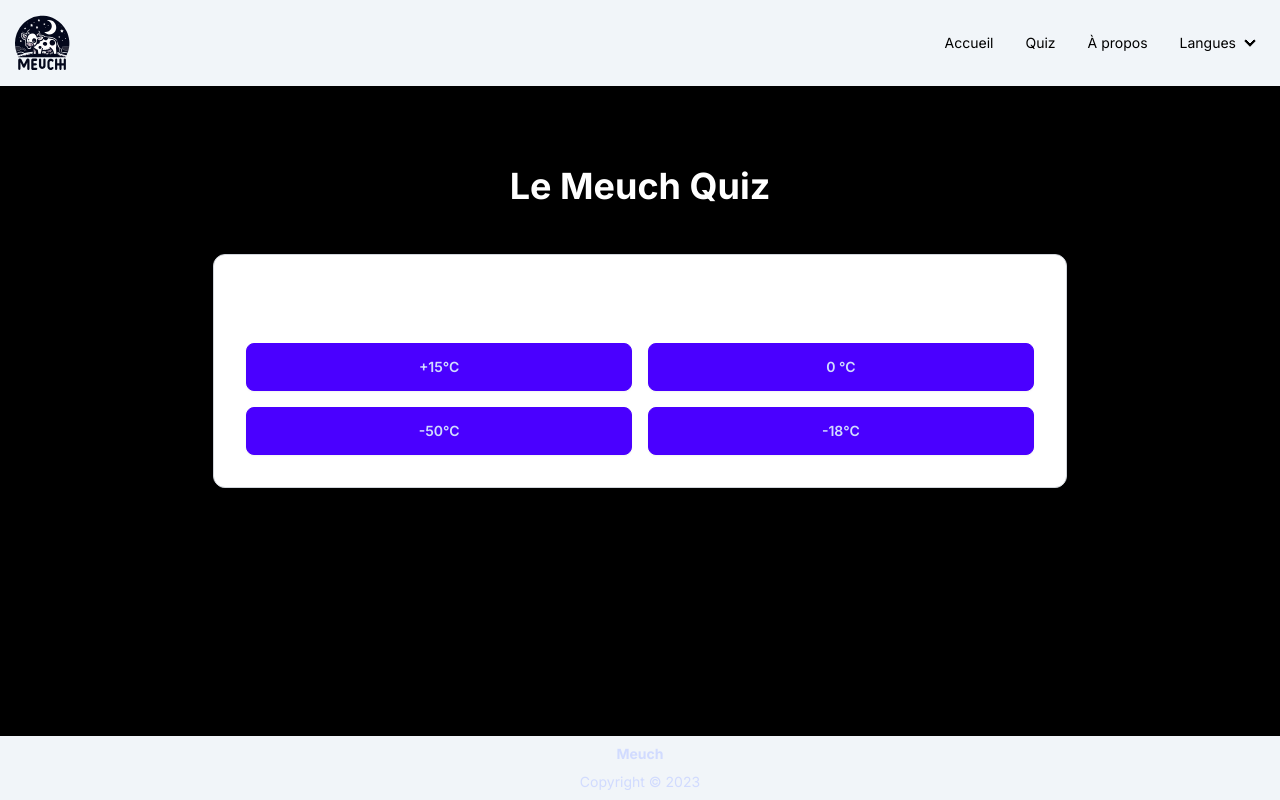
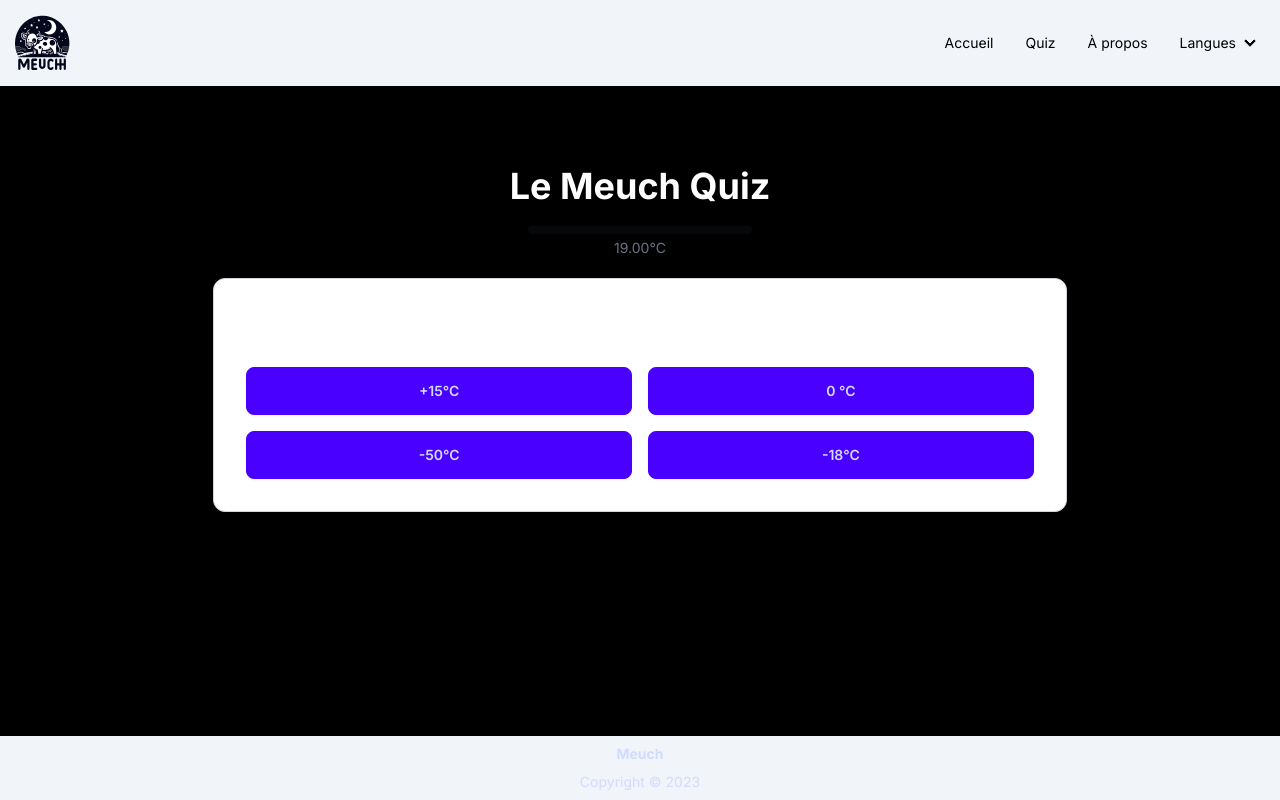
Before and after one commit to MeuchCNAM/ndi-2023, a Next.js app: page /en/quiz in a window 1280 px wide. Built offline with nearby package versions, Linux system fonts and the light colour scheme.

Commit message:
feat: #33 improved progress bar

```diff
--- a/app/components/progressbar.tsx
+++ b/app/components/progressbar.tsx
@@ -1,30 +1,37 @@
-import React, { useState, useEffect } from 'react';
-import LinearProgress from '@mui/material/LinearProgress';
+import React, { FC } from "react";
 
-interface Co2ProgressBarProps {
-  co2Value: number;
+interface ProgressBarProps {
+  value: number;
 }
 
-const Co2ProgressBar: React.FC<Co2ProgressBarProps> = ({ co2Value }) => {
-  const [progress, setProgress] = useState<number>(0);
+const ProgressBar: FC<ProgressBarProps> = ({ value = 0 }) => {
+  // Limit the number of decimal places to 2
+  const formattedValue = (value / 3 + 19).toFixed(2);
 
-  useEffect(() => {
-    // Assuming co2Value is between 0 and 100 (adjust the range as needed)
-    const normalizedValue = Math.min(Math.max(co2Value, 0), 100);
-    setProgress(normalizedValue);
-  }, [co2Value]);
+  const getProgressColor = (value: number) => {
+    if (value < 33) {
+      return "success";
+    }
+
+    if (value < 66) {
+      return "warning";
+    }
+
+    return "error";
+  };
 
   return (
-    <div className="text-center">
-      <h1 className="font-bold text-xl mb-2">Taux de CO2</h1>
-      <LinearProgress
-        className="h-10 rounded-lg"
-        variant="determinate"
-        value={progress}
-        color="secondary" // Use the 'secondary' color as the filling color
-      />
-    </div>
+    <>
+      <progress
+        className={`progress progress-${getProgressColor(value)} w-56`}
+        value={value}
+        max="100"
+      ></progress>
+      <span className="mt-1 mb-5 text-gray-500 text-sm">
+        {formattedValue}°C
+      </span>
+    </>
   );
 };
 
-export default Co2ProgressBar;
+export default ProgressBar;
--- a/app/components/quiz/quizpane.tsx
+++ b/app/components/quiz/quizpane.tsx
@@ -2,17 +2,19 @@
 
 import { useState } from "react";
 import questions from "../../../public/quizData.json";
+import ProgressBar from "@/app/components/progressbar";
 
 export default function QuizPane() {
   const [isQuestionAnswered, setIsQuestionAnswered] = useState(false);
   const [questionNumber, setQuestionNumber] = useState(0);
   const [choice, setChoice] = useState(-1);
+  const [progress, setProgress] = useState(0);
 
   const nextQuestion = () => {
     setIsQuestionAnswered(false);
     setChoice(-1);
     setQuestionNumber((questionNumber + 1) % questions.length);
-  }
+  };
 
   const getAnswerClass = (index: number) => {
     if (!isQuestionAnswered) {
@@ -28,11 +30,15 @@ export default function QuizPane() {
     }
 
     return "btn-neutral";
-  }
+  };
 
   const handleChoice = (choice: number) => {
     if (isQuestionAnswered) {
       return;
+    }
+
+    if (!(choice === questions[questionNumber]?.correctAnswerIndex)) {
+      setProgress(progress + 15);
     }
 
     setIsQuestionAnswered(true);
@@ -40,29 +46,57 @@ export default function QuizPane() {
   };
 
   return (
-    <main className="flex flex-col items-center mt-20">
-      <h1 className="text-4xl font-bold text-center mb-12">Le Meuch Quiz</h1>
-      <section className={`bg-white border border-gray-300 shadow-md rounded-xl w-2/3 collapse ${isQuestionAnswered && "collapse-open"}`}>
+    <main className="flex flex-col items-center mt-20 min-h-[65vh]">
+      <h1 className="text-4xl font-bold text-center mb-5">Le Meuch Quiz</h1>
+      <ProgressBar value={progress} />
+
+      <section
+        className={`bg-white border border-gray-300 shadow-md rounded-xl w-2/3 collapse ${
+          isQuestionAnswered && "collapse-open"
+        }`}
+      >
         <div className="collapse-title text-xl font-medium p-8">
-          <h2 className="text-2xl font-bold text-center mb-6">{questions[questionNumber]?.question}</h2>
+          <h2 className="text-2xl font-bold text-center mb-6">
+            {questions[questionNumber]?.question}
+          </h2>
           <div className="grid grid-cols-2 gap-4 gap-x-4">
-            {questions[questionNumber]?.answers.map((option: string, index: number) => (
-              <button
-                key={index}
-                className={`btn btn-primary ${getAnswerClass(index)}`}
-                onClick={handleChoice.bind(null, index)}>
-                {option}
-              </button>
-            ))}
+            {questions[questionNumber]?.answers.map(
+              (option: string, index: number) => (
+                <button
+                  key={index}
+                  className={`btn btn-primary ${getAnswerClass(index)}`}
+                  onClick={handleChoice.bind(null, index)}
+                >
+                  {option}
+                </button>
+              )
+            )}
           </div>
         </div>
         <div className="collapse-content text-center p-0">
-          <div role="alert" className="alert rounded-none bg-slate-100 border-none">
-            <svg xmlns="http://www.w3.org/2000/svg" fill="none" viewBox="0 0 24 24" className="stroke-info shrink-0 w-6 h-6"><path strokeLinecap="round" strokeLinejoin="round" strokeWidth="2" d="M13 16h-1v-4h-1m1-4h.01M21 12a9 9 0 11-18 0 9 9 0 0118 0z"></path></svg>
+          <div
+            role="alert"
+            className="alert rounded-none bg-slate-100 border-none"
+          >
+            <svg
+              xmlns="http://www.w3.org/2000/svg"
+              fill="none"
+              viewBox="0 0 24 24"
+              className="stroke-info shrink-0 w-6 h-6"
+            >
+              <path
+                strokeLinecap="round"
+                strokeLinejoin="round"
+                strokeWidth="2"
+                d="M13 16h-1v-4h-1m1-4h.01M21 12a9 9 0 11-18 0 9 9 0 0118 0z"
+              ></path>
+            </svg>
             <p className="text-sm text-gray-700">
               {questions[questionNumber].information}
             </p>
-            <button className="btn btn-sm btn-primary" onClick={nextQuestion}>Question suivante</button>
+            <button className="btn btn-sm btn-primary" onClick={nextQuestion}>
+              Question suivante
+            </button>
           </div>
         </div>
       </section>
```
